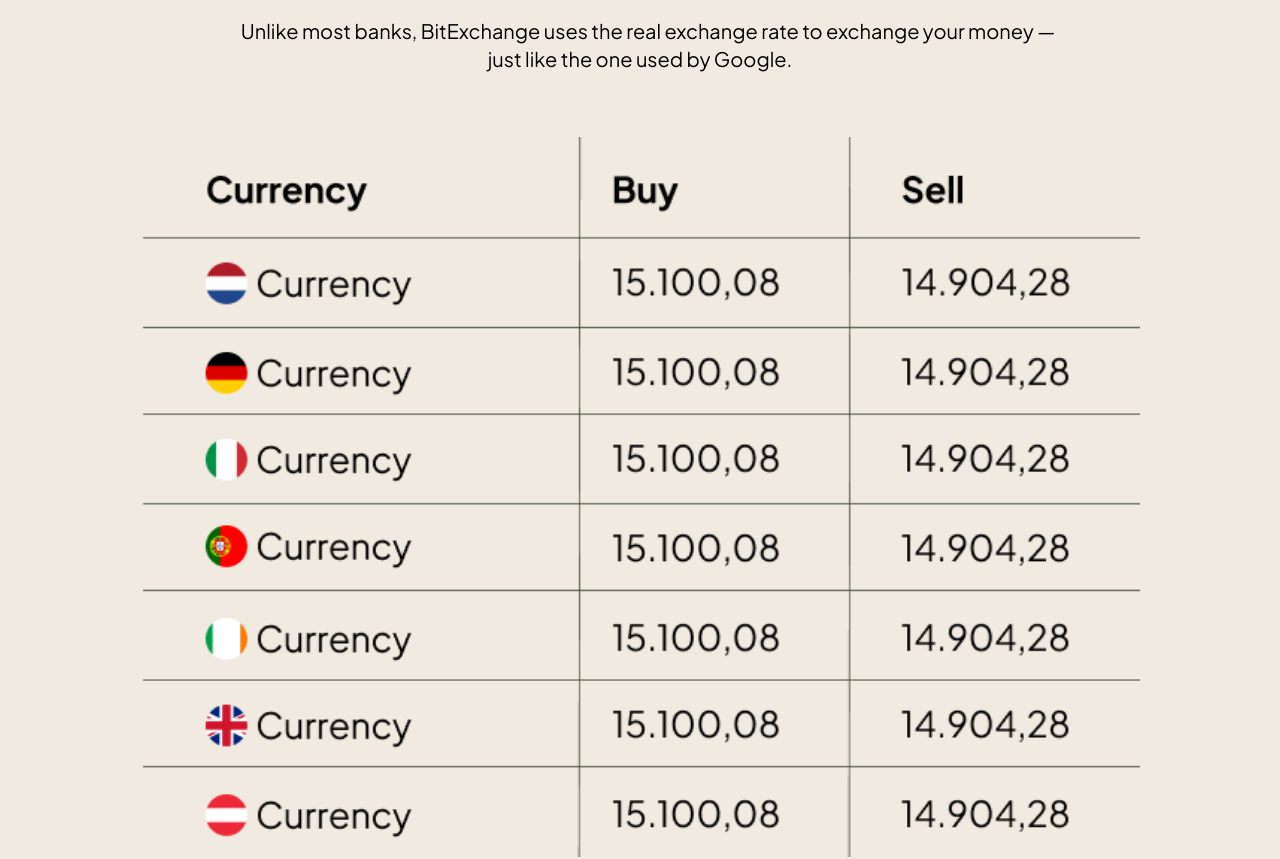
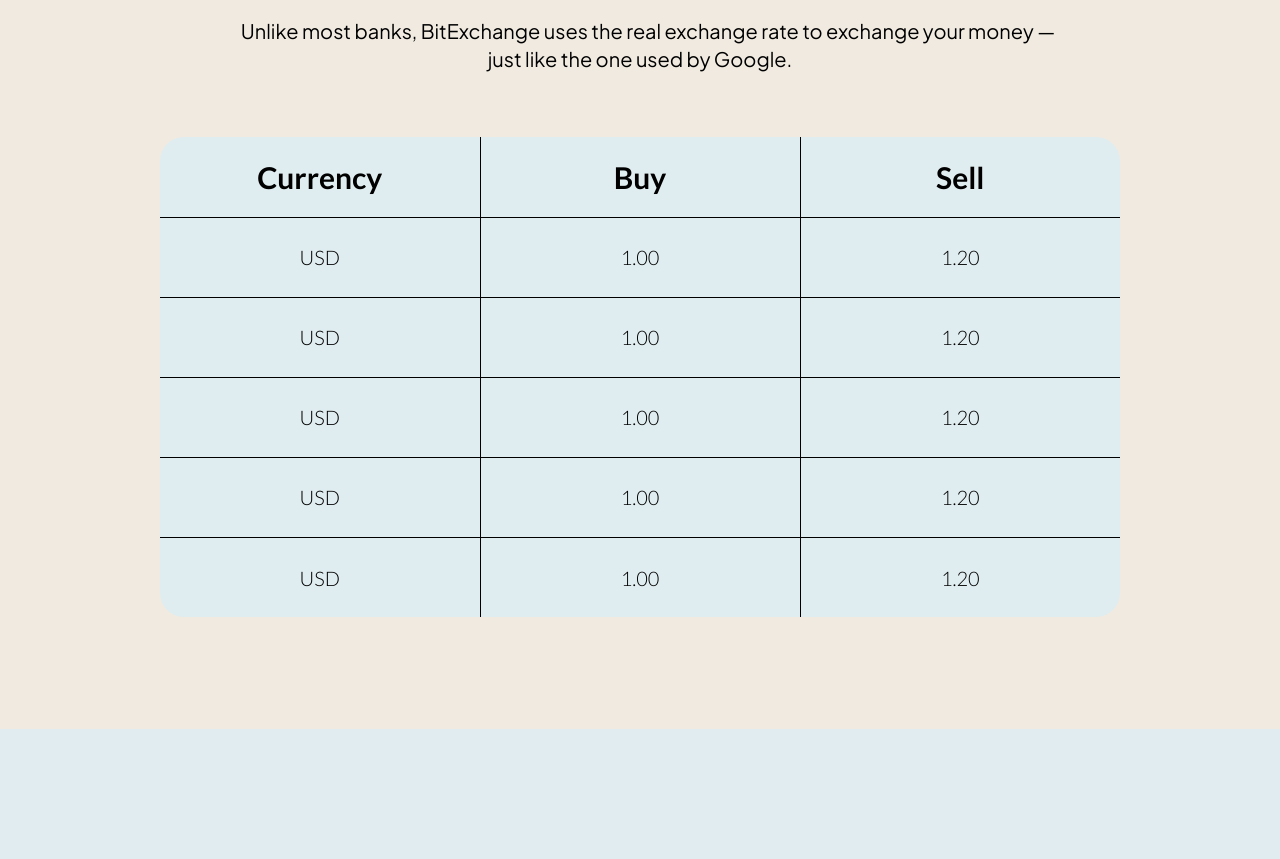
Before and after one commit to liyunfei22/bit-exchange, a Next.js app: page / in a window 1280 px wide. Shown: the part 1340-2199 px from the top of the page. Built offline with nearby package versions, Linux system fonts and the light colour scheme.

Commit message:
feat: 表格

```diff
--- a/src/components/ConvertionRate.tsx
+++ b/src/components/ConvertionRate.tsx
@@ -1,11 +1,12 @@
 import { Plus_Jakarta_Sans } from "next/font/google";
-import Image from "next/image";
+import exchangeRateList from '@/config/exchangeRateList';
 const plus_Jakarta_Sans = Plus_Jakarta_Sans({
   subsets: ["latin"],
   display: "swap",
 });
 
 export default function ConvertionRate() {
+  const list = exchangeRateList
   return (
     <div className="px-5 py-6 lg:bg-brown lg:py-28">
       <div className="font-bold text-xl pb-2 text-center lg:text-6xl lg:pb-6">
@@ -18,21 +19,37 @@
         your money — just like the one used by Google.
       </div>
       <div className="flex justify-center">
-      <Image
-        className="lg:hidden"
-        src="/change.png"
-        width={335}
-        height={241}
-        alt={""}
-      />
-      <Image
-        className="hidden lg:block"
-        src="/change.png"
-        width={1000}
-        height={653}
-        alt={""}
-      />
+        <div className="lg:bg-[#e0edf0] bg-brown lg:rounded-3xl rounded-xl	 overflow-hidden">
+        <table >
+          <thead>
+            <tr className="lg:h-20 h-8 lg:text-3xl text-xs font-bold">
+              <th className="w-80 border-b border-r border-black">Currency</th>
+              <th className="w-80 border-b border-r border-black">Buy</th>
+              <th className="w-80 border-b border-black">Sell</th>
+            </tr>
+          </thead>
+          <tbody className="lg:text-xl text-sm font-light	">
+            {
+              list.map(item => {
+                return (
+                  <tr key={item.value} className="text-center lg:h-20 h-8">
+                  <td className="border-b border-r border-black">USD</td>
+                  <td className="border-b border-r border-black">1.00</td>
+                  <td className="border-b border-black">1.20</td>
+                </tr>
+                )
+              })
+            }
+            <tr className="text-center lg:h-20 h-8">
+              <td className="border-r border-black">USD</td>
+              <td className="border-r border-black">1.00</td>
+              <td className="border-black">1.20</td>
+            </tr>
+          </tbody>
+        </table>
+        </div>
+
       </div>
     </div>
-  )
+  );
 }
```
Lines whose indentation alone changed are shown as unchanged.
